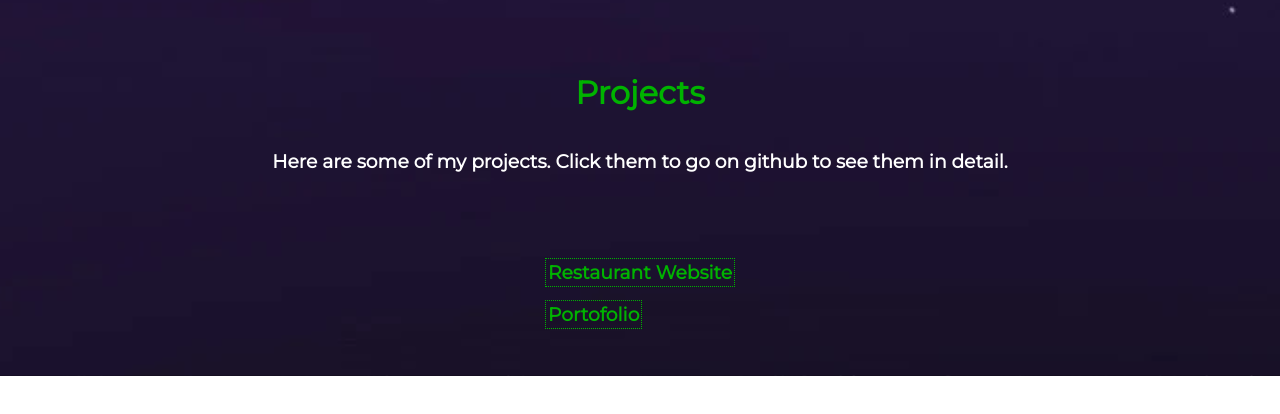
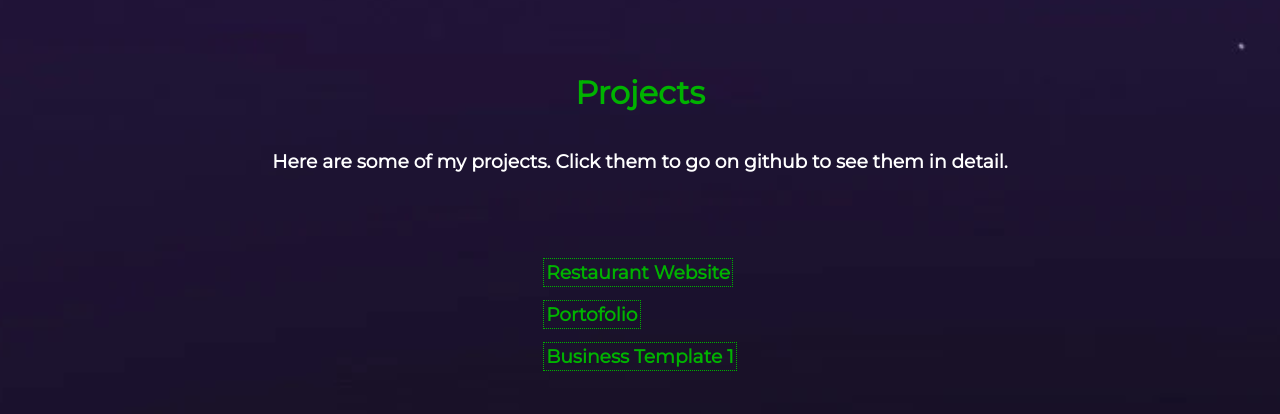
Before and after one commit to besnik26/Portofolio, a plain HTML site: page index.html in a window 1280 px wide. Shown: the part 2313-2727 px from the top of the page. Before the commit the page ends 2689 px from the top, so only its background shows below. Drawn offline with Linux system fonts and the light colour scheme.

Commit message:
Adding Business Template 1 project link

```diff
--- a/index.html
+++ b/index.html
@@ -99,7 +99,8 @@
             <br>
 
             <h3><a href="https://github.com/besnik26/Restaurant-Page">Restaurant Website</a></h3><br>
-            <h3><a href="https://github.com/besnik26/Portofolio">Portofolio</a></h3>
+            <h3><a href="https://github.com/besnik26/Portofolio">Portofolio</a></h3><br>
+            <h3><a href="https://github.com/besnik26/BusinessTemplate1">Business Template 1</a></h3>
         </div>
     </div>
 </body>
```
